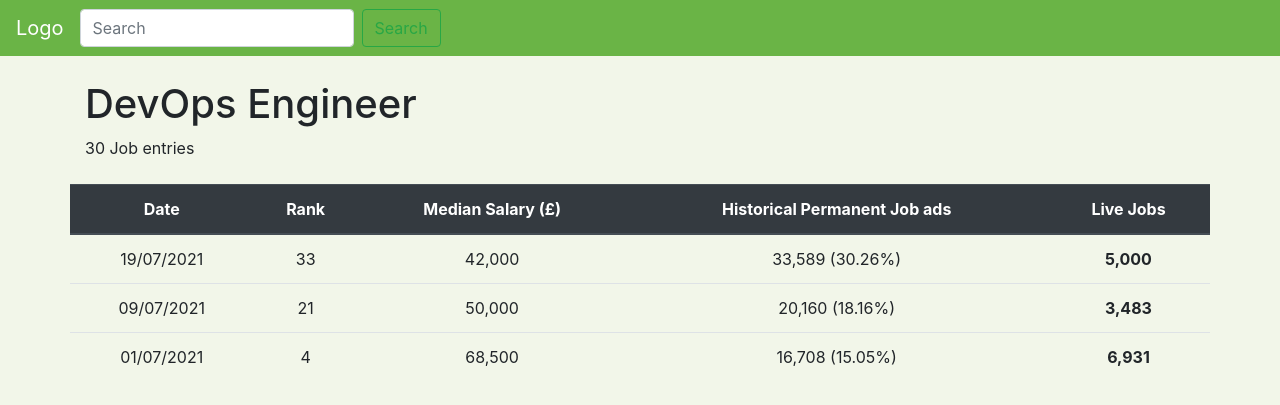
After one commit to Filipe-Seixas/engi89_ITJobs_Project, a Flask app: page /results/ in a window 1280 px wide. The commit adds this page. Shown: the top 405 px of the page. Run offline with Flask 2, Linux system fonts and the light colour scheme; some libraries are stand-ins or nearby versions.

Commit message:
basic layout

```diff
--- a/main.py
+++ b/main.py
@@ -8,9 +8,9 @@ def home():
     return render_template("home.html")
 
 
-@app.route("/table/")
+@app.route("/results/")
 def table():
-    return render_template("table.html")
+    return render_template("job_results.html")
 
 
 if __name__ == "__main__":
--- a/static/main.css
+++ b/static/main.css
@@ -20,3 +20,15 @@ body {
 .navbar-collapse {
     justify-content: flex-end;
 }
+.table td {
+   text-align: center;
+}
+.table th {
+   text-align: center;
+}
+.list-group{
+    max-height: 300px;
+    margin-bottom: 10px;
+    overflow:auto;
+    -webkit-overflow-scrolling: touch;
+}
--- /dev/null
+++ b/templates/job_results.html
@@ -0,0 +1,83 @@
+<!DOCTYPE html>
+<html lang="en">
+    <head>
+
+        <title>ITJobs Project</title>
+        <meta charset="utf-8">
+        <meta name="viewport" content="width=device-width, initial-scale=1">
+
+        <!--CSS Links-->
+        <link rel="stylesheet" href="https://cdn.jsdelivr.net/npm/bootstrap@4.5.3/dist/css/bootstrap.min.css" integrity="sha384-TX8t27EcRE3e/ihU7zmQxVncDAy5uIKz4rEkgIXeMed4M0jlfIDPvg6uqKI2xXr2" crossorigin="anonymous">
+        <link rel="stylesheet" type="text/css" href="/static/main.css" />
+
+        <!--JQuery/JS Links-->
+        <script src="https://ajax.googleapis.com/ajax/libs/jquery/3.1.0/jquery.min.js"></script>
+        <script type="text/javascript" src="http://code.jquery.com/jquery-latest.min.js"></script>
+
+
+    </head>
+
+    <header class="page-header header">
+        <nav class="navbar navbar-expand-md">
+            <a class="navbar-brand" href="#">Logo</a>
+            <button class="navbar-toggler navbar-dark" type="button" data-toggle="collapse" data-target="#main-navigation">
+                <span class="navbar-toggler-icon"></span>
+            </button>
+            <form class="form-inline my-2 my-lg-0">
+                <input class="form-control mr-sm-2" type="search" placeholder="Search" aria-label="Search">
+                <button class="btn btn-outline-success my-2 my-sm-0" type="submit">Search</button>
+            </form>
+        </nav>
+    </header>
+
+    <body>
+
+    <div class="container mt-4">
+        <div class="justify-content-md-center">
+            <h1>DevOps Engineer</h1>
+            <p>30 Job entries</p>
+        </div>
+    </div>
+
+    <div class="container mt-4">
+        <div class="row justify-content-md-center">
+            <table class="table">
+                <thead class="thead-dark">
+                <tr>
+                    <th scope="col">Date</th>
+                    <th scope="col">Rank</th>
+                    <th scope="col">Median Salary (£)</th>
+                    <th scope="col">Historical Permanent Job ads</th>
+                    <th scope="col">Live Jobs</th>
+                </tr>
+                </thead>
+                <tbody>
+                <tr>
+                    <td>19/07/2021</td>
+                    <td>33</td>
+                    <td>42,000</td>
+                    <td>33,589 (30.26%)</td>
+                    <th>5,000</th>
+                </tr>
+                <tr>
+                    <td>09/07/2021</td>
+                    <td>21</td>
+                    <td>50,000</td>
+                    <td>20,160 (18.16%)</td>
+                    <th>3,483</th>
+                </tr>
+                <tr>
+                    <td>01/07/2021</td>
+                    <td>4</td>
+                    <td>68,500</td>
+                    <td>16,708 (15.05%)</td>
+                    <th>6,931</th>
+                </tr>
+                </tbody>
+            </table>
+        </div>
+    </div>
+
+	</body>
+
+</html>
```
Also changed, not shown: templates/home.html (+34 -19 lines), templates/table.html (deleted, +0 -11 lines).
